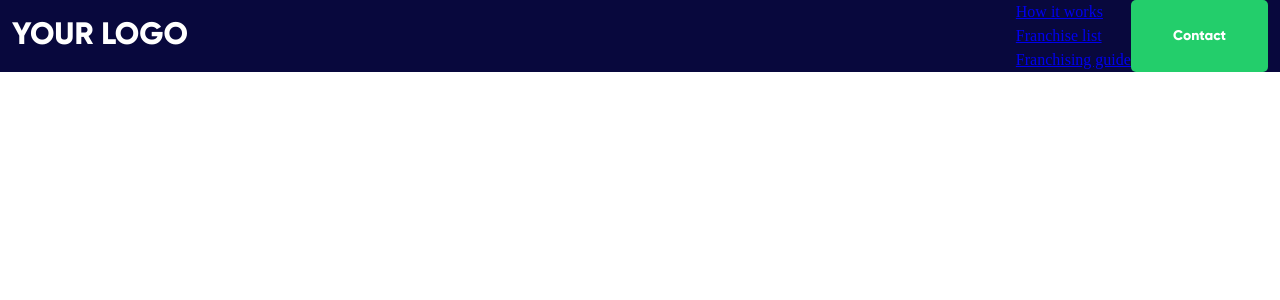
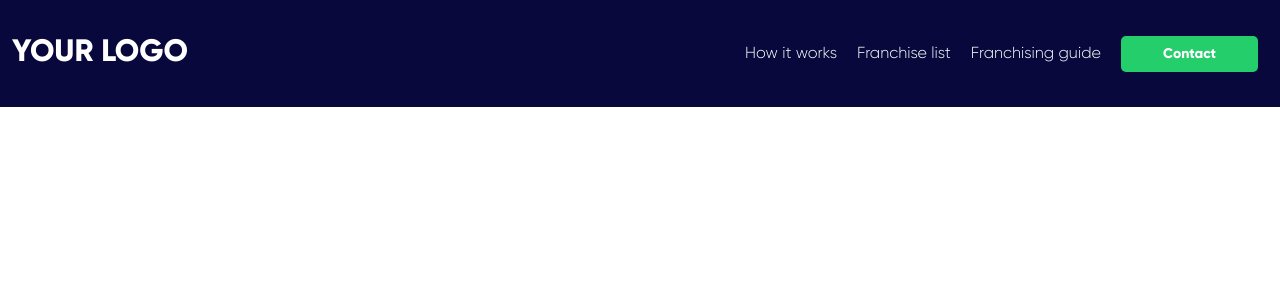
Before and after one commit to Haris-Ali/frontend-test, an Angular app: page / in a window 1280 px wide. Shown: the top 300 px of the page. Built offline with nearby package versions, Linux system fonts and the light colour scheme.

Commit message:
Header complete

```diff
--- a/src/app/components/header/header.component.html
+++ b/src/app/components/header/header.component.html
@@ -1,21 +1,18 @@
 <header class="primary-header bg-darkblue">
-  <div class="container text-white d-flex justify-content-between align-items-center">
-    <button class="nav-toggle" aria-controls="primary-nav">
-      <span>Menu</span>
-    </button>
-    <p class="font-31px font-gilroy-bold text-uppercase">Your Logo</p>
-    <div class="d-flex">
-      <nav class="primary-nav">
-        <ul role="list" class="nav-list" id="primary-nav">
-          <li><a href="#">How it works</a></li>
-          <li><a href="#">Franchise list</a></li>
-          <li><a href="#">Franchising guide</a></li>
-        </ul>
-      </nav>
-      <button class="bg-green text-white font-gilroy-bold font-14px border-radius-5 button-header">Contact</button>
+  <div class="container text-white d-flex justify-content-between align-items-center padding-block-30">
+    <div class="hamburger" (click)="toggleMobileMenu()">
+      <span></span>
+      <span></span>
+      <span></span>
     </div>
+    <p class="font-31px font-sm-31px font-gilroy-bold text-uppercase ms-sm-auto">Your Logo</p>
+    <nav class="primary-nav" [ngClass]="{ 'active': isMobileMenuOpen }">
+      <ul role="list" class="nav-list">
+        <li><a href="#" class="font-16px text-white font-gilroy-light">How it works</a></li>
+        <li><a href="#" class="font-16px text-white font-gilroy-light">Franchise list</a></li>
+        <li><a href="#" class="font-16px text-white font-gilroy-light">Franchising guide</a></li>
+        <li><a href="#" class="button bg-green text-white font-gilroy-bold font-14px border-radius-5">Contact</a></li>
+      </ul>
+    </nav>
   </div>
 </header>
-
-<!-- <div class="bg-darkblue text-white font-31px d-flex justify-content-between font-gilroy-bold padding-inline-main header-container">
-</div> -->
--- a/src/app/components/header/header.component.ts
+++ b/src/app/components/header/header.component.ts
@@ -3,9 +3,12 @@ import { Component } from '@angular/core';
 @Component({
   selector: 'app-header',
   templateUrl: './header.component.html',
-  styles: [
-  ]
+  styles: [],
 })
 export class HeaderComponent {
+  isMobileMenuOpen: boolean = false;
 
+  toggleMobileMenu(): void {
+    this.isMobileMenuOpen = !this.isMobileMenuOpen;
+  }
 }
--- a/src/assets/styles/typography.css
+++ b/src/assets/styles/typography.css
@@ -58,3 +58,9 @@
 .text-uppercase {
   text-transform: uppercase;
 }
+
+@media (max-width: 768px) {
+  .font-sm-31px {
+    font-size: 20px;
+  }
+}
--- a/src/assets/styles/utility.css
+++ b/src/assets/styles/utility.css
@@ -18,3 +18,14 @@
 .border-radius-5 {
   border-radius: 5px;
 }
+
+.padding-block-30 {
+  padding-block: 30px;
+}
+
+@media (max-width: 768px) {
+  .ms-sm-auto {
+    margin-left: auto;
+    margin-right: auto;
+  }
+}
--- a/src/styles.css
+++ b/src/styles.css
@@ -14,17 +14,65 @@
   margin-inline: auto;
 }
 
-.header-container {
-  padding-top: 31px;
-  padding-bottom: 31px;
-}
-
-.nav-toggle {
+.hamburger {
   display: none;
 }
 
+nav.primary-nav ul {
+  display: flex;
+  align-items: center;
+  list-style: none;
+  margin: 0;
+  padding: 0;
+}
+
+nav.primary-nav li {
+  margin: 0 10px;
+}
+
+nav.primary-nav a {
+  text-decoration: none;
+}
+
+nav.primary-nav a.button {
+  padding: 11px 42px;
+}
+
 @media (max-width: 768px) {
-  .primary-nav {
+  .hamburger {
+    display: block;
+    cursor: pointer;
+  }
+
+  .hamburger span {
+    display: block;
+    width: 30px;
+    height: 3px;
+    margin: 5px;
+    background-color: #fff;
+  }
+
+  nav.primary-nav {
     display: none;
+    position: absolute;
+    top: 70px;
+    left: 0;
+    right: 0;
+    background-color: #333;
+    z-index: 1;
+  }
+
+  nav.active {
+    display: block;
+  }
+
+  nav.primary-nav ul {
+    flex-direction: column;
+    align-items: center;
+    background-color: var(--blue-900);
+  }
+
+  nav li {
+    margin: 10px 0;
   }
 }
```
